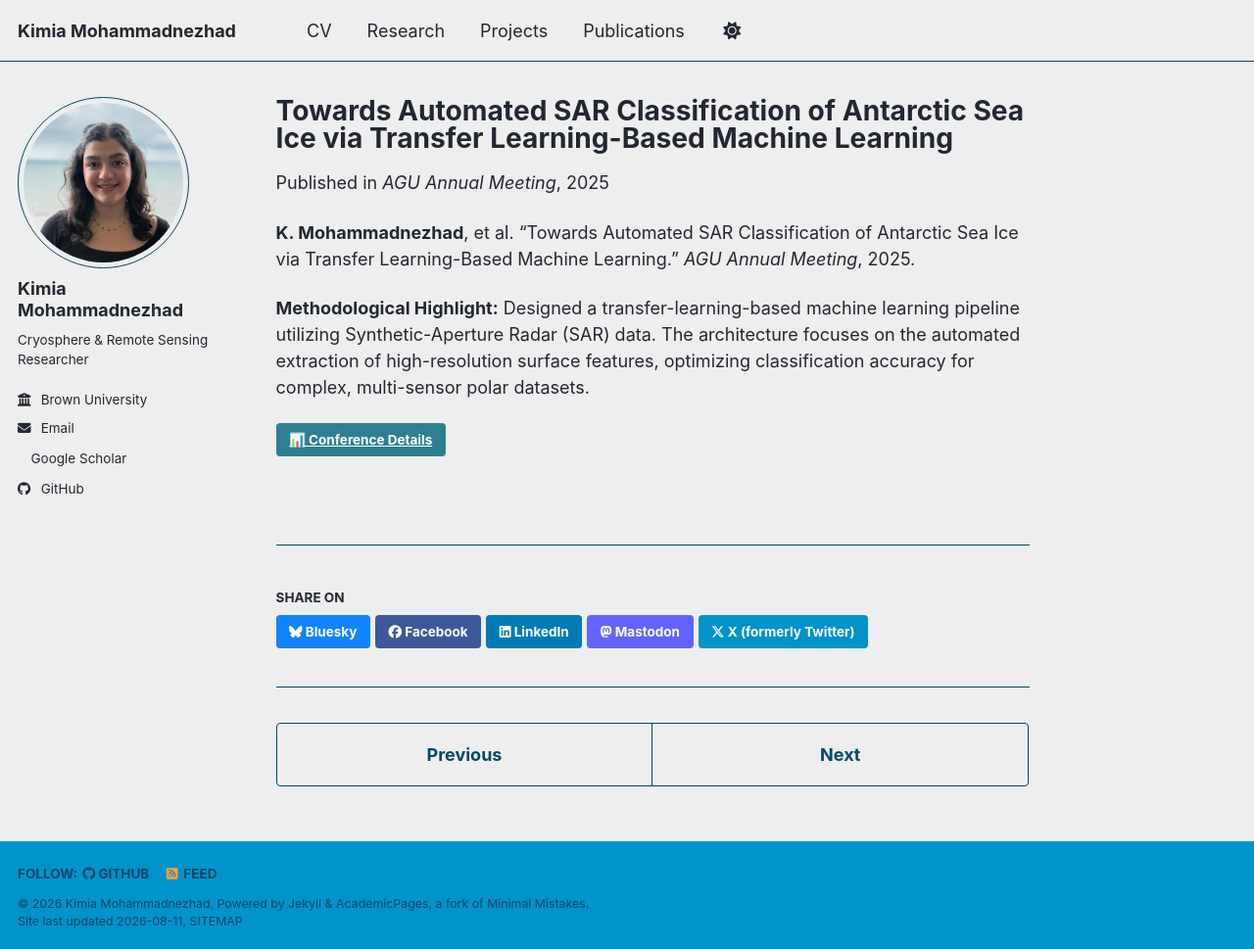
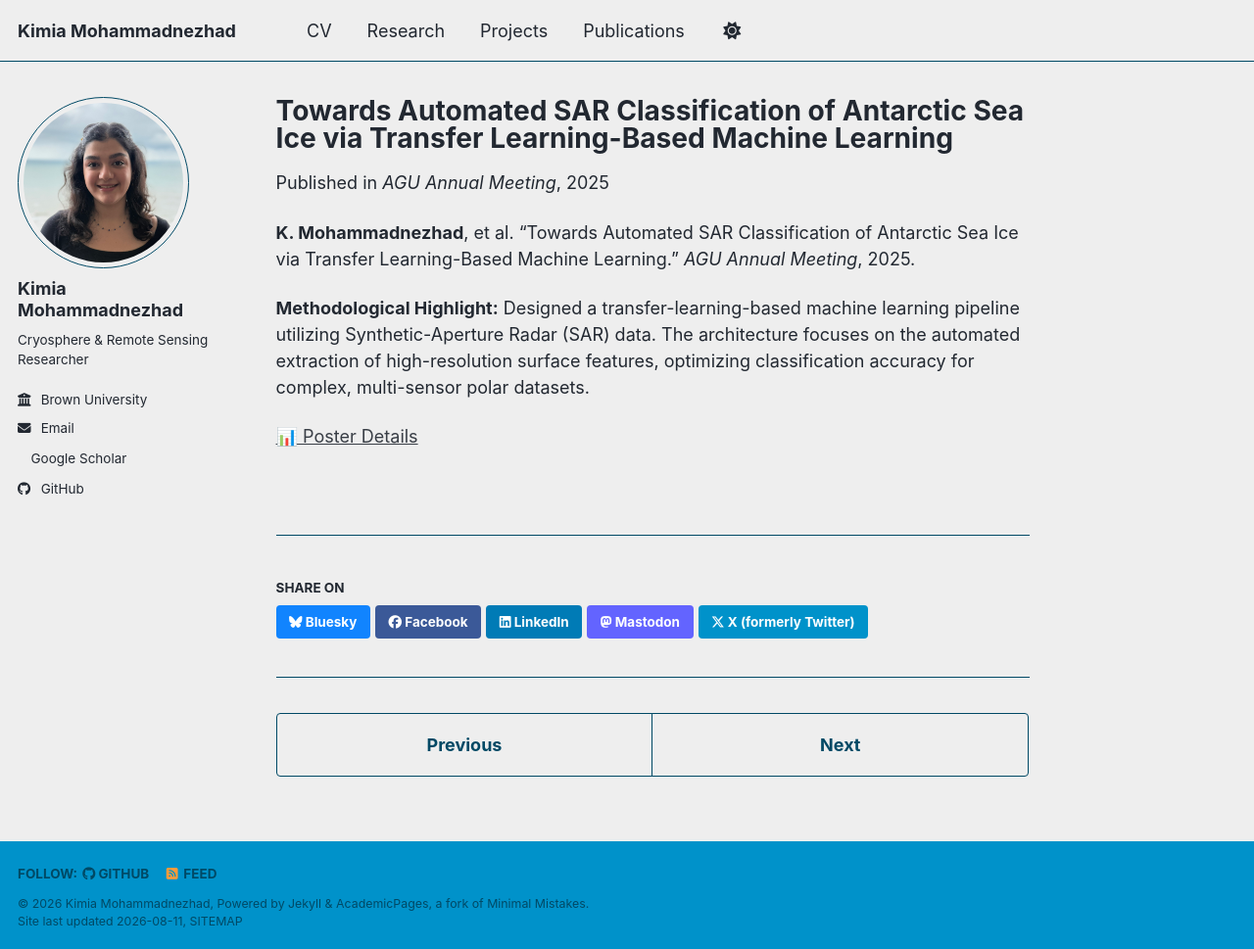
Before and after one commit to kimnezhad/kimnezhad.github.io, a Jekyll site: the page built from _publications/2025-12-01-automated-sar-classification.md, in a window 1280 px wide and 969 px high. Shown: the whole window at 98% size. Built offline with Jekyll 4.4.1, drawn with Linux system fonts in a browser that asks for light colours; a style sheet for code colours, icons or effects is not loaded.

Commit message:
Update 2025-12-01-automated-sar-classification.md

```diff
--- a/_publications/2025-12-01-automated-sar-classification.md
+++ b/_publications/2025-12-01-automated-sar-classification.md
@@ -11,4 +11,4 @@ venue: 'AGU Annual Meeting'
 
 **Methodological Highlight:** Designed a transfer-learning-based machine learning pipeline utilizing Synthetic-Aperture Radar (SAR) data. The architecture focuses on the automated extraction of high-resolution surface features, optimizing classification accuracy for complex, multi-sensor polar datasets.
 
-[📊 Conference Details](https://www.agu.org/annual-meeting){: .btn .btn--info}
+[📊 Poster Details](https://agu25.ipostersessions.com/?s=E5-E5-06-46-5E-A2-03-52-68-30-0B-0F-BF-A8-EF-25)
```
